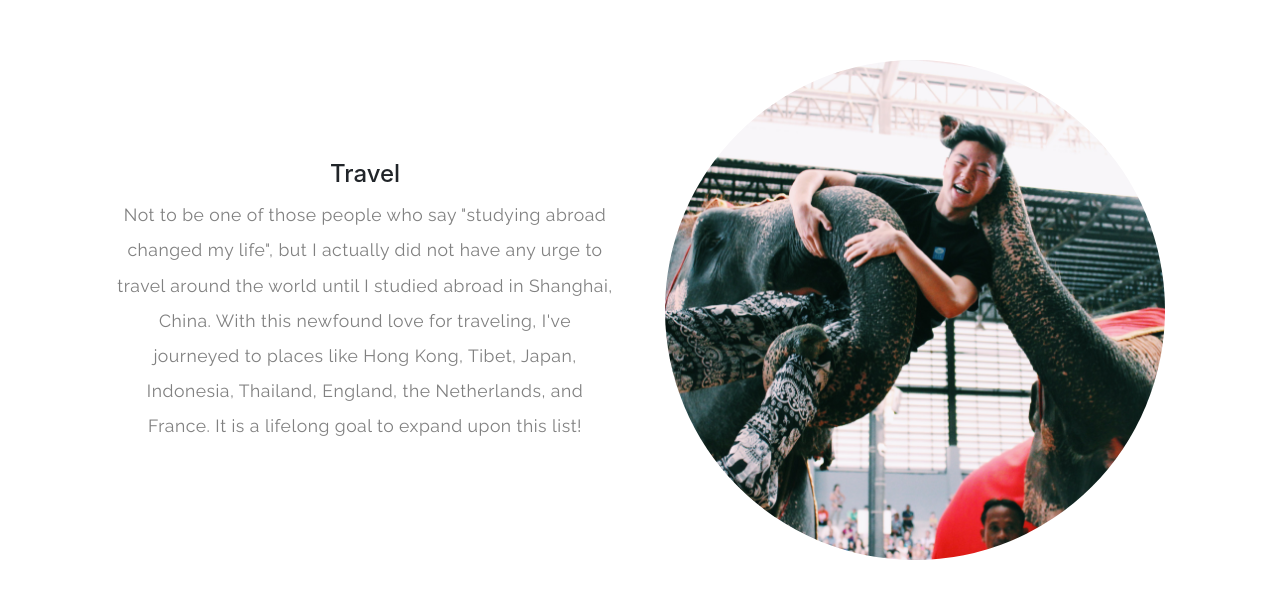
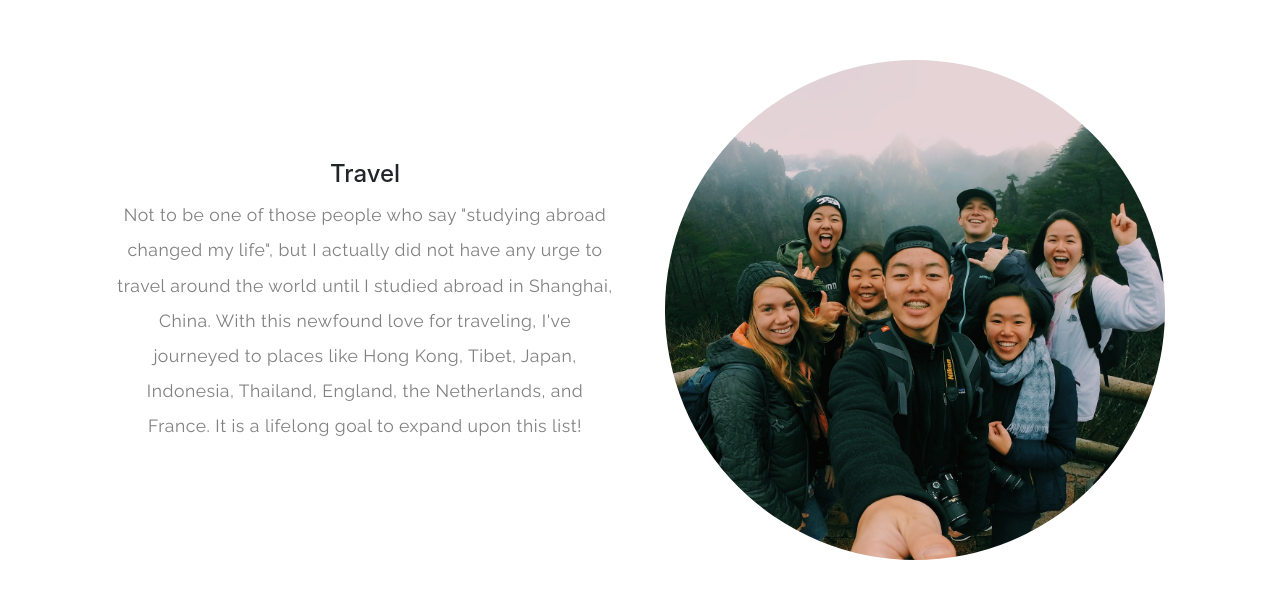
Before and after one commit to davidhk21/my-portfolio, a Next.js app: page /about in a window 1280 px wide. Shown: the part 4240-4839 px from the top of the page. Built offline with nearby package versions, Linux system fonts and the light colour scheme.

Commit message:
changed travel photo

```diff
--- a/components/about_components/more_facts.js
+++ b/components/about_components/more_facts.js
@@ -46,7 +46,7 @@ export default function MoreFacts() {
             <Image
               src="/travel.JPG"
               alt="Picture of the author"
-              className={styles.circleImage}
+              className={`${styles.circleImage} ${styles.travel}`}
             />
           </div>
         </div>
--- a/styles/About.module.css
+++ b/styles/About.module.css
@@ -199,6 +199,10 @@
   max-height: 150%;
 }
 
+.travel {
+  right: -9970px;
+}
+
 .imageLeft {
   order: 1;
 }
```
Also changed, not shown: public/travel.JPG.
